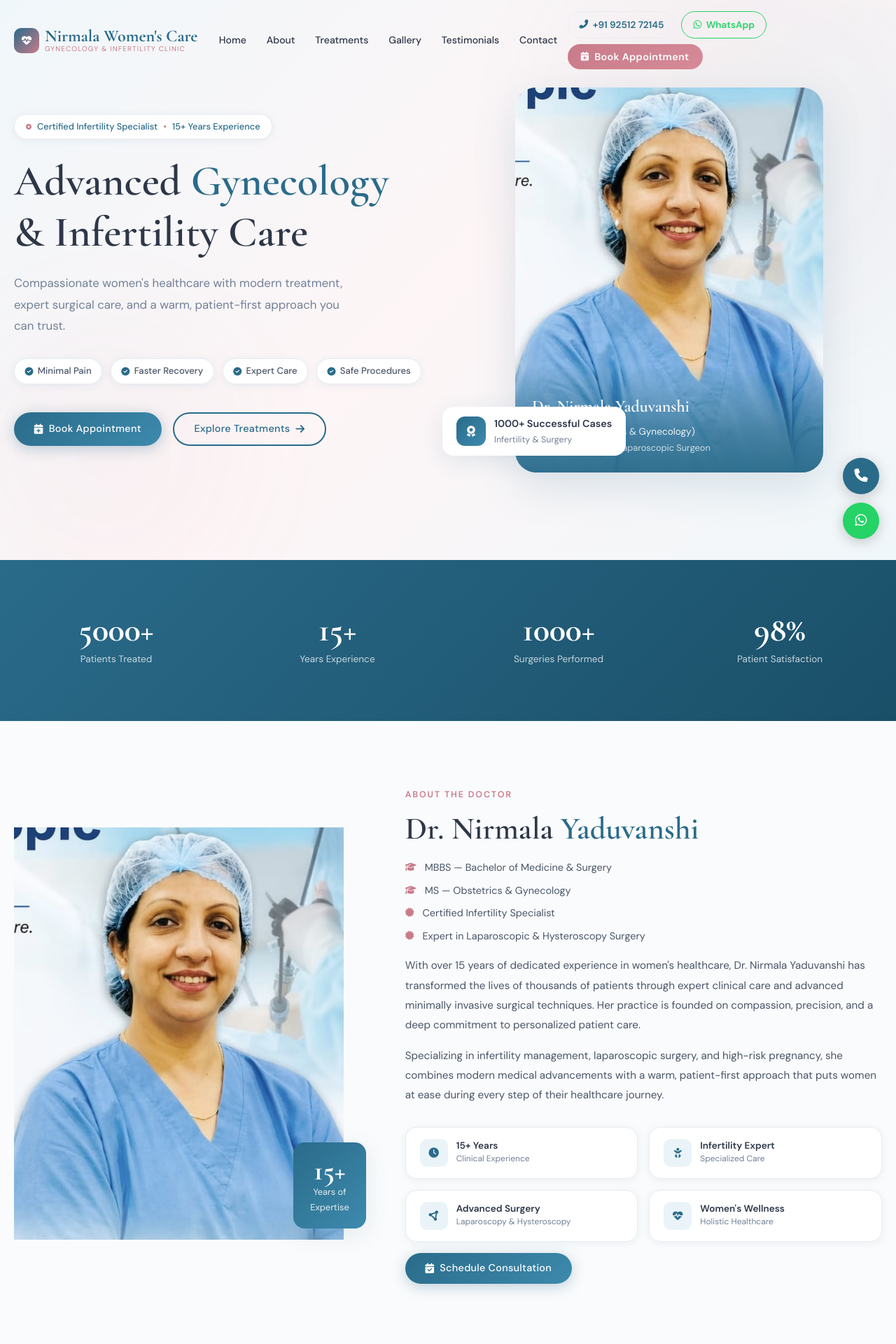
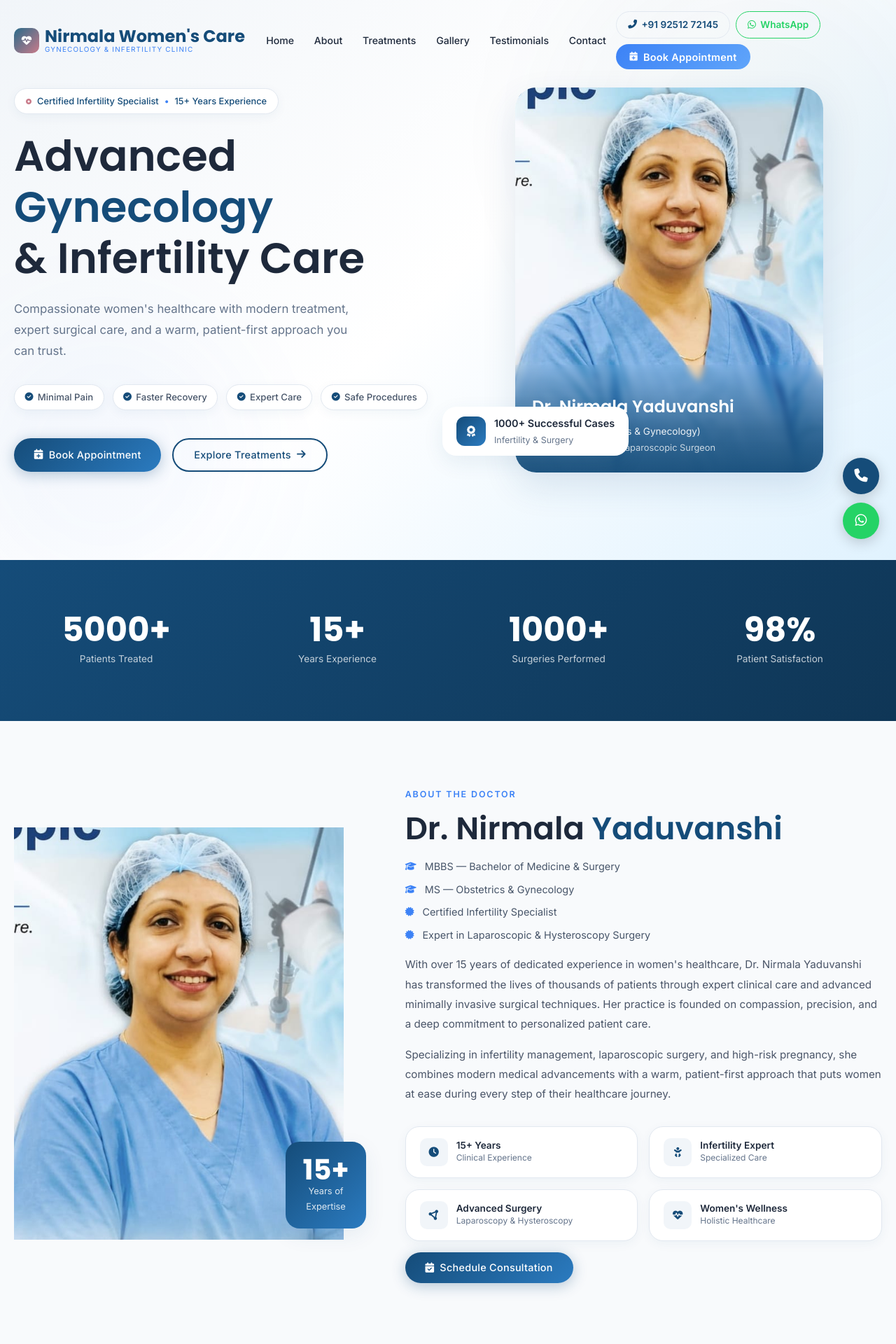
Before and after one commit to ayushi16-24/nirmala-hospital, a Django app: page / in a window 1280 px wide. Shown: the top 1920 px of the page at 70% size. Run offline with Django 5.2, Linux system fonts and the light colour scheme; data comes from the database, SQL or seed files in the repository; data that the repository does not hold is empty.

Commit message:
theme updated

```diff
--- a/static/css/style.css
+++ b/static/css/style.css
@@ -2,31 +2,31 @@
    NIRMALA WOMEN'S CARE - MAIN STYLESHEET
    ============================================ */
 
-@import url('https://fonts.googleapis.com/css2?family=Cormorant+Garamond:wght@300;400;500;600;700&family=DM+Sans:wght@300;400;500;600&display=swap');
+@import url('https://fonts.googleapis.com/css2?family=Inter:wght@300;400;500;600&family=Poppins:wght@400;500;600;700&display=swap');
 
 :root {
-  --primary: #2a6b8a;
-  --primary-light: #3d8aad;
-  --primary-dark: #1a4f68;
-  --rose: #c97b8a;
-  --rose-light: #f0d6db;
-  --rose-soft: #fdf5f6;
-  --teal-soft: #eaf4f8;
-  --slate: #2d3748;
-  --slate-mid: #4a5568;
-  --slate-light: #718096;
+  --primary: #154c79;
+  --primary-light: #2b7bc0;
+  --primary-dark: #0f3656;
+  --rose: #3c82f6;
+  --rose-light: #bfdbfe;
+  --rose-soft: #eff6ff;
+  --teal-soft: #f1f5f9;
+  --slate: #1e293b;
+  --slate-mid: #475569;
+  --slate-light: #64748b;
   --white: #ffffff;
-  --off-white: #fafbfc;
-  --border: #e8edf2;
-  --shadow-sm: 0 2px 12px rgba(42,107,138,0.08);
-  --shadow-md: 0 8px 32px rgba(42,107,138,0.12);
-  --shadow-lg: 0 20px 60px rgba(42,107,138,0.15);
-  --font-display: 'Cormorant Garamond', Georgia, serif;
-  --font-body: 'DM Sans', -apple-system, sans-serif;
-  --radius: 16px;
-  --radius-sm: 8px;
-  --radius-lg: 24px;
-  --transition: all 0.35s cubic-bezier(0.4, 0, 0.2, 1);
+  --off-white: #f8fafc;
+  --border: #e2e8f0;
+  --shadow-sm: 0 4px 15px rgba(21, 76, 121, 0.05);
+  --shadow-md: 0 10px 30px rgba(21, 76, 121, 0.08);
+  --shadow-lg: 0 20px 50px rgba(21, 76, 121, 0.12);
+  --font-display: 'Poppins', sans-serif;
+  --font-body: 'Inter', sans-serif;
+  --radius: 20px;
+  --radius-sm: 10px;
+  --radius-lg: 30px;
+  --transition: all 0.4s cubic-bezier(0.16, 1, 0.3, 1);
 }
 
 *, *::before, *::after { box-sizing: border-box; margin: 0; padding: 0; }
@@ -91,11 +91,11 @@ section { padding: 90px 0; }
 .btn-primary-custom {
   background: linear-gradient(135deg, var(--primary), var(--primary-light));
   color: white;
-  box-shadow: 0 4px 20px rgba(42,107,138,0.3);
+  box-shadow: 0 4px 20px rgba(21,76,121,0.3);
 }
 .btn-primary-custom:hover {
   transform: translateY(-2px);
-  box-shadow: 0 8px 30px rgba(42,107,138,0.4);
+  box-shadow: 0 8px 30px rgba(21,76,121,0.4);
   color: white;
 }
 
@@ -111,11 +111,11 @@ section { padding: 90px 0; }
 }
 
 .btn-rose {
-  background: linear-gradient(135deg, var(--rose), #d68a98);
+  background: linear-gradient(135deg, var(--rose), #60a5fa);
   color: white;
-  box-shadow: 0 4px 20px rgba(201,123,138,0.3);
+  box-shadow: 0 4px 20px rgba(60,130,246,0.3);
 }
-.btn-rose:hover { transform: translateY(-2px); color: white; box-shadow: 0 8px 28px rgba(201,123,138,0.4); }
+.btn-rose:hover { transform: translateY(-2px); color: white; box-shadow: 0 8px 28px rgba(60,130,246,0.4); }
 
 /* ============================
    NAVBAR
@@ -133,7 +133,7 @@ section { padding: 90px 0; }
   background: rgba(255,255,255,0.97);
   backdrop-filter: blur(20px);
   -webkit-backdrop-filter: blur(20px);
-  box-shadow: 0 2px 30px rgba(42,107,138,0.1);
+  box-shadow: 0 2px 30px rgba(21,76,121,0.1);
   padding: 0.6rem 0;
 }
 
@@ -181,13 +181,13 @@ section { padding: 90px 0; }
 .navbar-nav .nav-link:hover::after { width: 60%; }
 
 .nav-btn-appt {
-  background: linear-gradient(135deg, var(--rose), #d68a98) !important;
+  background: linear-gradient(135deg, var(--rose), #60a5fa) !important;
   color: white !important;
   border-radius: 50px !important;
   padding: 0.45rem 1.2rem !important;
   font-weight: 600 !important;
 }
-.nav-btn-appt:hover { box-shadow: 0 4px 20px rgba(201,123,138,0.4); }
+.nav-btn-appt:hover { box-shadow: 0 4px 20px rgba(60,130,246,0.4); }
 .nav-btn-appt::after { display: none !important; }
 
 .nav-call-btn {
@@ -227,7 +227,7 @@ section { padding: 90px 0; }
   min-height: 100vh;
   display: flex;
   align-items: center;
-  background: linear-gradient(135deg, #f0f7fa 0%, #fdf5f6 50%, #f0f7fa 100%);
+  background: linear-gradient(135deg, #f1f5f9 0%, #ffffff 50%, #e0f2fe 100%);
   position: relative;
   overflow: hidden;
   padding-top: 90px;
@@ -243,13 +243,13 @@ section { padding: 90px 0; }
 
 .hero-bg-shape-1 {
   width: 600px; height: 600px;
-  background: rgba(42,107,138,0.08);
+  background: rgba(21,76,121,0.08);
   top: -100px; right: -100px;
 }
 
 .hero-bg-shape-2 {
   width: 400px; height: 400px;
-  background: rgba(201,123,138,0.07);
+  background: rgba(60,130,246,0.07);
   bottom: -50px; left: -50px;
 }
 
@@ -342,9 +342,11 @@ section { padding: 90px 0; }
 .hero-img-overlay {
   position: absolute;
   bottom: 0; left: 0; right: 0;
-  background: linear-gradient(to top, rgba(42,107,138,0.95) 0%, rgba(42,107,138,0.7) 40%, transparent 100%);
+  background: linear-gradient(to top, rgba(21,76,121,0.95) 0%, rgba(21,76,121,0.7) 40%, transparent 100%);
   padding: 2.5rem 1.5rem 1.5rem;
   color: white;
+  backdrop-filter: blur(4px);
+  -webkit-backdrop-filter: blur(4px);
 }
 
 .info-name {
@@ -368,7 +370,7 @@ section { padding: 90px 0; }
 .doctor-silhouette {
   width: 220px;
   height: 320px;
-  background: linear-gradient(180deg, rgba(42,107,138,0.2) 0%, rgba(42,107,138,0.5) 100%);
+  background: linear-gradient(180deg, rgba(21,76,121,0.2) 0%, rgba(21,76,121,0.5) 100%);
   border-radius: 50% 50% 0 0;
   margin-bottom: 0;
   position: relative;
@@ -382,7 +384,7 @@ section { padding: 90px 0; }
   transform: translateX(-50%);
   width: 80px; height: 80px;
   border-radius: 50%;
-  background: rgba(42,107,138,0.4);
+  background: rgba(21,76,121,0.4);
 }
 
 .hero-badge {
@@ -701,7 +703,7 @@ section { padding: 90px 0; }
 .gallery-overlay {
   position: absolute;
   inset: 0;
-  background: linear-gradient(to top, rgba(42,107,138,0.7) 0%, transparent 60%);
+  background: linear-gradient(to top, rgba(21,76,121,0.7) 0%, transparent 60%);
   opacity: 0;
   transition: var(--transition);
   display: flex;
```
